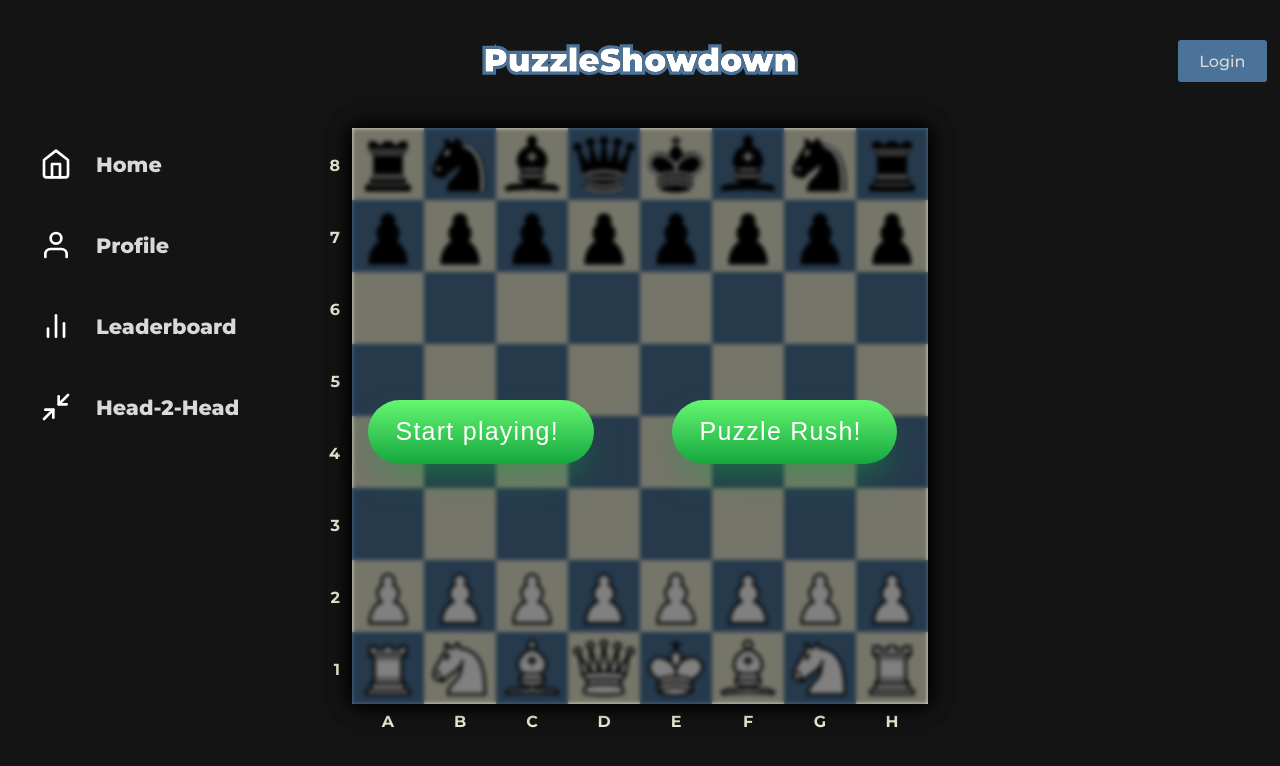
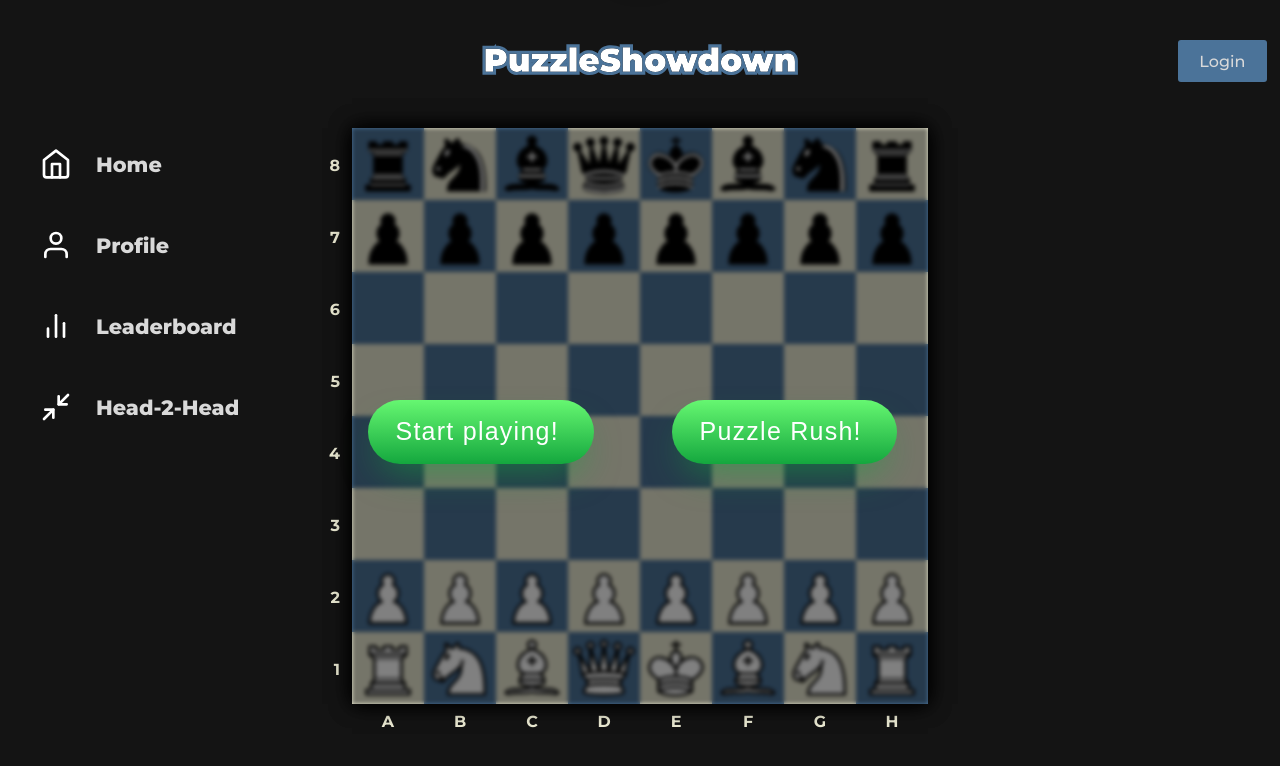
Before and after one commit to lmate/el-proyecte-grande-frontend, a React (Vite) app: page / in a window 1280 px wide. Shown: the top 766 px of the page. Built offline with nearby package versions, Linux system fonts and the light colour scheme.

Commit message:
add unit tests for Board functions, include vitest script in package.json

```diff
--- a/package.json
+++ b/package.json
@@ -4,6 +4,7 @@
   "version": "0.0.0",
   "type": "module",
   "scripts": {
+    "test": "vitest",
     "dev": "vite",
     "build": "tsc && vite build",
     "lint": "eslint . --ext ts,tsx --report-unused-disable-directives --max-warnings 0",
@@ -27,6 +28,7 @@
     "eslint-plugin-react-refresh": "^0.4.5",
     "prettier": "^3.2.5",
     "typescript": "^5.2.2",
-    "vite": "^5.0.8"
+    "vite": "^5.0.8",
+    "vitest": "^1.3.1"
   }
 }
--- a/src/components/Game/Board.tsx
+++ b/src/components/Game/Board.tsx
@@ -26,13 +26,14 @@ import moveSound from '../../assets/sounds/move.mp3';
 import useOurSound from '../../hooks/useOurSound';
 
 
-function Board({ newMoveByBoard, handlePlayerMove, newBoard, moveCount, setMoveCount, hint } : {
+function Board({ newMoveByBoard, handlePlayerMove, newBoard, moveCount, setMoveCount, hint, isTimerOver } : {
   newMoveByBoard : () => void;
   handlePlayerMove: () => void;
   newBoard: () => void;
   moveCount: number;
   setMoveCount: (count:number) => void;
   hint : Cell
+  isTimerOver: () => boolean;
 }) {
 
   const [lastDragStartedAt, setLastDragStartedAt] = useState<Cell | null>(null)
@@ -71,6 +72,30 @@ function Board({ newMoveByBoard, handlePlayerMove, newBoard, moveCount, setMoveC
       setLastMovedToCell(null)
     }
   }, [newBoard])
+
+  useEffect(() => {
+    clearUpDrag()
+  }, [isTimerOver])
+
+  function clearUpDrag(){
+    if (isTimerOver()){
+      setDragStartCell(null)
+      setDraggingPiece(null)
+    }
+  }
+
+
+  useEffect(() => {
+    const handleMouseMove = (e) => {
+      setMousePos({ x: e.clientX, y: e.clientY })
+    };
+
+    window.addEventListener('mousemove', handleMouseMove)
+
+    return () => {
+      window.removeEventListener('mousemove', handleMouseMove)
+    }
+  }, []);
 
 
   function movePiece(move) {
@@ -155,37 +180,20 @@ function Board({ newMoveByBoard, handlePlayerMove, newBoard, moveCount, setMoveC
     return false
   }
 
-  function replaceNumbersWithSpacesInFen(fen) {
-    let result = ''
-    for (const char of fen.split('')) {
-      result += /^\d+$/.test(char) ? ' '.repeat(parseInt(char)) : char
-    }
-    return result
-  }
-
-  function convertFenToBoard(fen) {
-    // r1bk3r/p2pBpNp/n4n2/1p1NP2P/6P1/3P4/P1P1K3/q5b1
-    fen = replaceNumbersWithSpacesInFen(fen)
-    const result = []
-    const pieceRepo = {
-      k: [bK, wK],
-      q: [bQ, wQ],
-      r: [bR, wR],
-      b: [bB, wB],
-      n: [bN, wN],
-      p: [bP, wP]
-    }
-
-    for (const row of fen.split('/')) {
-      result.push([])
-      for (const char of row.split('')) {
-        result.at(-1).push(char === ' ' ? '' : [pieceRepo[char.toLowerCase()][char === char.toUpperCase() ? 1 : 0]])
+  const renderCells = () => {
+    const cells = [];
+    for (let i = 1; i <= 8; i++) {
+      for (let j = 1; j <= 8; j++) {
+        const cellClassName = `${i}${j} cell${(i + j) % 2 === 0 ? ' cell-black' : ''}`;
+        cells.push(<div key={`${i}${j}`} className={cellClassName}></div>);
       }
     }
-    return result
-  }
+    return cells;
+  };
+
 
   function handleDragStart(e) {
+
     const clickedCell = [parseInt(e.target.className.split(" ")[0].charAt(0)) - 1, parseInt(e.target.className.split(" ")[0].charAt(1)) - 1]
     setLastDragStartedAt(Date.now())
     if (isClickedCellHasWhitePiece(clickedCell)) {
@@ -202,18 +210,6 @@ function Board({ newMoveByBoard, handlePlayerMove, newBoard, moveCount, setMoveC
     setDragStartCell(null)
     setDraggingPiece(null)
   }
-
-  useEffect(() => {
-    const handleMouseMove = (e) => {
-      setMousePos({ x: e.clientX, y: e.clientY })
-    };
-
-    window.addEventListener('mousemove', handleMouseMove)
-
-    return () => {
-      window.removeEventListener('mousemove', handleMouseMove)
-    }
-  }, []);
 
   const cellSideLength = document.body.clientHeight * 0.835 / 8
   const boardMarginLeft = ((document.body.clientWidth - document.body.clientHeight * 0.73) / 2)
@@ -272,77 +268,7 @@ function Board({ newMoveByBoard, handlePlayerMove, newBoard, moveCount, setMoveC
         })
       })}
 
-      <div className="11 cell"></div>
-      <div className="12 cell cell-black"></div>
-      <div className="13 cell"></div>
-      <div className="14 cell cell-black"></div>
-      <div className="15 cell"></div>
-      <div className="16 cell cell-black"></div>
-      <div className="17 cell"></div>
-      <div className="18 cell cell-black"></div>
-
-      <div className="21 cell cell-black"></div>
-      <div className="22 cell"></div>
-      <div className="23 cell cell-black"></div>
-      <div className="24 cell"></div>
-      <div className="25 cell cell-black"></div>
-      <div className="26 cell"></div>
-      <div className="27 cell cell-black"></div>
-      <div className="28 cell"></div>
-
-      <div className="31 cell"></div>
-      <div className="32 cell cell-black"></div>
-      <div className="33 cell"></div>
-      <div className="34 cell cell-black"></div>
-      <div className="35 cell"></div>
-      <div className="36 cell cell-black"></div>
-      <div className="37 cell"></div>
-      <div className="38 cell cell-black"></div>
-
-      <div className="41 cell cell-black"></div>
-      <div className="42 cell"></div>
-      <div className="43 cell cell-black"></div>
-      <div className="44 cell"></div>
-      <div className="45 cell cell-black"></div>
-      <div className="46 cell"></div>
-      <div className="47 cell cell-black"></div>
-      <div className="48 cell"></div>
-
-      <div className="51 cell"></div>
-      <div className="52 cell cell-black"></div>
-      <div className="53 cell"></div>
-      <div className="54 cell cell-black"></div>
-      <div className="55 cell"></div>
-      <div className="56 cell cell-black"></div>
-      <div className="57 cell"></div>
-      <div className="58 cell cell-black"></div>
-
-      <div className="61 cell cell-black"></div>
-      <div className="62 cell"></div>
-      <div className="63 cell cell-black"></div>
-      <div className="64 cell"></div>
-      <div className="65 cell cell-black"></div>
-      <div className="66 cell"></div>
-      <div className="67 cell cell-black"></div>
-      <div className="68 cell"></div>
-
-      <div className="71 cell"></div>
-      <div className="72 cell cell-black"></div>
-      <div className="73 cell"></div>
-      <div className="74 cell cell-black"></div>
-      <div className="75 cell"></div>
-      <div className="76 cell cell-black"></div>
-      <div className="77 cell"></div>
-      <div className="78 cell cell-black"></div>
-
-      <div className="81 cell cell-black"></div>
-      <div className="82 cell"></div>
-      <div className="83 cell cell-black"></div>
-      <div className="84 cell"></div>
-      <div className="85 cell cell-black"></div>
-      <div className="86 cell"></div>
-      <div className="87 cell cell-black"></div>
-      <div className="88 cell"></div>
+      {renderCells()}
 
       {[8, 7, 6, 5, 4, 3, 2, 1].map((num, index) => {
         return (
@@ -360,4 +286,37 @@ function Board({ newMoveByBoard, handlePlayerMove, newBoard, moveCount, setMoveC
   )
 }
 
+function convertFenToBoard(fen : string) {
+  fen = replaceNumbersWithSpacesInFen(fen)
+  const result = []
+  const pieceRepo :{ [key: string]: string[] } = {
+    k: [bK, wK],
+    q: [bQ, wQ],
+    r: [bR, wR],
+    b: [bB, wB],
+    n: [bN, wN],
+    p: [bP, wP]
+  }
+
+  for (const row of fen.split('/')) {
+    result.push([])
+    for (const char of row.split('')) {
+      result.at(-1).push(char === ' ' ? '' : [pieceRepo[char.toLowerCase()][char === char.toUpperCase() ? 1 : 0]])
+    }
+  }
+  return result
+}
+
+function replaceNumbersWithSpacesInFen(fen: string) {
+  let result = ''
+  for (const char of fen.split('')) {
+    result += /^\d+$/.test(char) ? ' '.repeat(parseInt(char)) : char
+  }
+  return result
+}
+
+
+
 export default Board
+
+export { convertFenToBoard, replaceNumbersWithSpacesInFen};
--- a/src/components/Game/Game.tsx
+++ b/src/components/Game/Game.tsx
@@ -11,7 +11,7 @@ import { Cell, Move, Puzzle } from '../../types/boardtypes';
 function Game() {
   const [moveCount, setMoveCount] = useState(0);
   const [puzzle, setPuzzle] = useState<Puzzle | null>(null);
-  const [diableClick, setDisableClick] = useState<boolean>(false);
+  const [disableClick, setDisableClick] = useState<boolean>(false);
   const [isShowCompleteIndicator, setIsShowCompleteIndicator] =
     useState<boolean>(false);
   const [isHomeScreen, setIsHomeScreen] = useState<boolean>(true);
@@ -23,6 +23,7 @@ function Game() {
   const [currentMaxDifficulty, setCurrentMaxDifficulty] = useState<number>(550);
   const [currentMinDifficulty, setCurrentMinDifficulty] = useState<number>(399);
   const [puzzleResults, setPuzzleResults] = useState<boolean[]>([]);
+  const [isTimerOver, setIsTimerOver] = useState<boolean>(false);
 
   async function handlePlayerMove(
     move: Move,
@@ -56,6 +57,9 @@ function Game() {
       setNewMoveByBoard(result.firstMove);
     }, 0);
   }
+
+  console.log(isTimerOver);
+
 
   async function getPuzzleByRating() {
     const sentRequestAt = Date.now();
@@ -107,10 +111,13 @@ function Game() {
     setTimeout(() => setIsShowCompleteIndicator(false), 600);
   }
 
-  function startRace() {
+  function startRush() {
+    setPuzzleResults([])
+    setDisableClick(false);
     setIsRush(true);
     setIsHomeScreen(false);
     getRandomPuzzle();
+    setIsTimerOver(false);
   }
 
   /*function changeMaxMinDifficulty(max: number, min: number) {
@@ -118,6 +125,12 @@ function Game() {
     setCurrentMinDifficulty(min);
     getRandomPuzzle();
   }*/
+
+
+  function returnTimerValue(){
+    return isTimerOver;
+  }
+
 
   return (
     <div className="Game">
@@ -128,6 +141,7 @@ function Game() {
         moveCount={moveCount}
         setMoveCount={setMoveCount}
         hint={hint}
+        isTimerOver={returnTimerValue}
       />
       {isHomeScreen ? (
         <>
@@ -140,7 +154,7 @@ function Game() {
           >
             Start playing!
           </button>
-          <button className="race-btn" onClick={() => startRace()}>
+          <button className="race-btn" onClick={() => startRush()}>
             Puzzle Rush!
           </button>
         </>
@@ -161,11 +175,12 @@ function Game() {
               changePuzzle={(newPuzzle) => setPuzzle(newPuzzle)}
               changeMoveByBoard={(firstMove) => setNewMoveByBoard(firstMove)}
               setIsHomeScreen={(value) => setIsHomeScreen(value)}
+              setIsTimerOver={setIsTimerOver}
             />
           )}
         </>
       )}
-      {diableClick && <div className="disabler"></div>}
+      {disableClick && <div className="disabler"></div>}
       <div
         className="complete-indicator"
         style={{ top: isShowCompleteIndicator ? "5vh" : "-26vh" }}
--- a/src/components/Game/gametypes/Rush.tsx
+++ b/src/components/Game/gametypes/Rush.tsx
@@ -5,13 +5,14 @@ import correctPuzzle from '../../../assets/puzzle-complete-correct.svg';
 import wrongPuzzle from '../../../assets/puzzle-complete-wrong.svg';
 
 
-function Rush({disableClick, changePuzzle, changeMoveByBoard, puzzleResults, getPuzzle, setIsHomeScreen} : {
+function Rush({disableClick, changePuzzle, changeMoveByBoard, puzzleResults, getPuzzle, setIsHomeScreen, setIsTimerOver} : {
     disableClick: () => void;
     changePuzzle: (difficulty:number) => Puzzle;
     changeMoveByBoard: (move : Move) => Move;
     puzzleResults: boolean[];
     getPuzzle: () => Promise<void>;
     setIsHomeScreen: (bool:boolean) => void;
+    setIsTimerOver: (bool:boolean) => void;
 }){
     const START_TIMER:number = 180;
     const MIN_DIFFICULTY:number = 400;
@@ -54,6 +55,7 @@ function Rush({disableClick, changePuzzle, changeMoveByBoard, puzzleResults, get
                 if(currTime === 1){
                     clearInterval(interval);
                     disableClick();
+                    setIsTimerOver(true);
                 }
                 currTime--;
                 setTimer(currTime);
```
Also changed, not shown: 2 other files (tests, documents, lock files or other folders).
